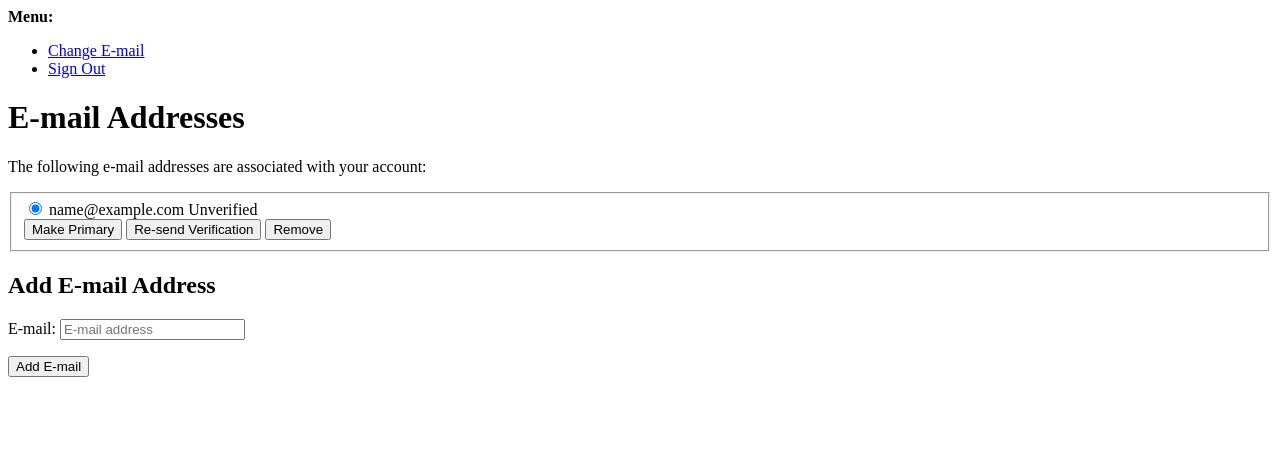
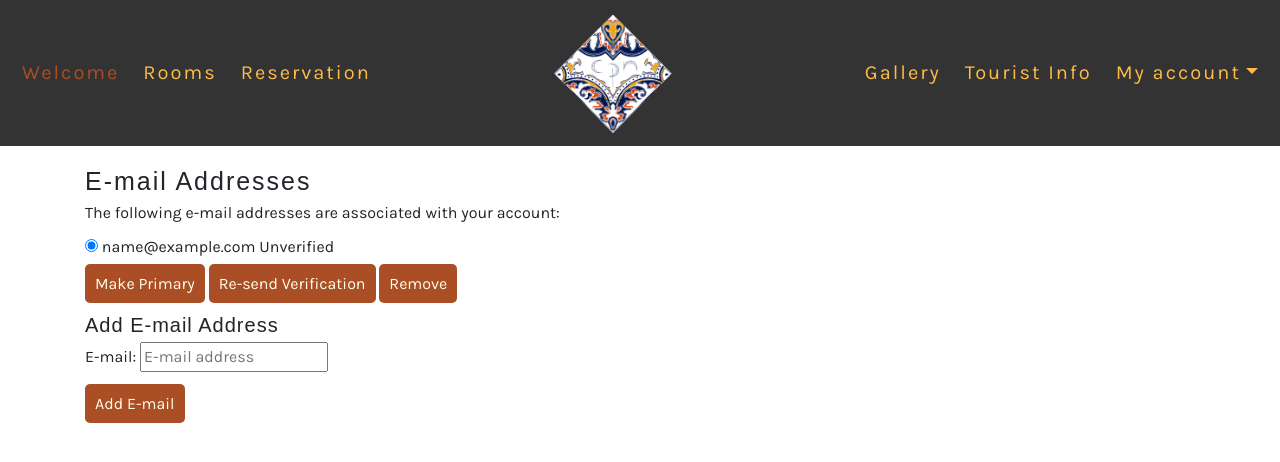
Before and after one commit to AnoukSmet/Casa-Pedra-Nobre, a Django app: page /accounts/email/ in a window 1280 px wide. Shown: the top 462 px of the page. Run offline with Django 3.2, Linux system fonts and the light colour scheme; the visitor is signed in with stand-in values (Sample User, id 1); data comes from the database, SQL or seed files in the repository; some libraries are stand-ins or nearby versions; some web fonts are replaced.

```diff
--- a/static/css/style.css
+++ b/static/css/style.css
@@ -286,6 +286,23 @@ body {
 
 /* Account settings */
 
+/* Login */
+
+.account-container {
+    margin-top: 2rem;
+    text-align: left;
+}
+
+.account-container p a {
+    color: #aa4e26;
+}
+.account-buttons {
+    border: none;
+    padding: 1rem;
+    text-decoration: none;
+    line-height: 1.9rem;
+}
+
 /* Media Queries */
 
 @media (min-width: 768px) {
--- a/templates/allauth/account/base.html
+++ b/templates/allauth/account/base.html
@@ -1,40 +1,8 @@
-<!DOCTYPE html>
-<html>
-  <head>
-    <title>{% block head_title %}{% endblock %}</title>
-    {% block extra_head %}
-    {% endblock %}
-  </head>
-  <body>
-    {% block body %}
+{% extends "base.html" %}
 
-    {% if messages %}
+{% block content %}
     <div>
-      <strong>Messages:</strong>
-      <ul>
-        {% for message in messages %}
-        <li>{{message}}</li>
-        {% endfor %}
-      </ul>
+        {% block inner_content %}
+        {% endblock %}
     </div>
-    {% endif %}
-
-    <div>
-      <strong>Menu:</strong>
-      <ul>
-        {% if user.is_authenticated %}
-        <li><a href="{% url 'account_email' %}">Change E-mail</a></li>
-        <li><a href="{% url 'account_logout' %}">Sign Out</a></li>
-        {% else %}
-        <li><a href="{% url 'account_login' %}">Sign In</a></li>
-        <li><a href="{% url 'account_signup' %}">Sign Up</a></li>
-        {% endif %}
-      </ul>
-    </div>
-    {% block content %}
-    {% endblock %}
-    {% endblock %}
-    {% block extra_body %}
-    {% endblock %}
-  </body>
-</html>
+{% endblock %}
--- a/templates/allauth/account/email.html
+++ b/templates/allauth/account/email.html
@@ -5,7 +5,9 @@
 {% block head_title %}{% trans "E-mail Addresses" %}{% endblock %}
 
 {% block content %}
-    <h1>{% trans "E-mail Addresses" %}</h1>
+{% include '../components/navigation/navbar.html' %}
+<div class="container account-container">
+    <h1 class="heading mb-2">{% trans "E-mail Addresses" %}</h1>
     {% if user.emailaddress_set.all %}
     <p>{% trans 'The following e-mail addresses are associated with your account:' %}</p>
 
@@ -31,9 +33,9 @@
     {% endfor %}
 
     <div class="buttonHolder">
-      <button class="secondaryAction" type="submit" name="action_primary" >{% trans 'Make Primary' %}</button>
-      <button class="secondaryAction" type="submit" name="action_send" >{% trans 'Re-send Verification' %}</button>
-      <button class="primaryAction" type="submit" name="action_remove" >{% trans 'Remove' %}</button>
+        <button class="secondaryAction button account-buttons mb-3" type="submit" name="action_primary" >{% trans 'Make Primary' %}</button>
+        <button class="secondaryAction button account-buttons mb-3" type="submit" name="action_send" >{% trans 'Re-send Verification' %}</button>
+        <button class="primaryAction button account-buttons mb-3" type="submit" name="action_remove" >{% trans 'Remove' %}</button>
     </div>
 
     </fieldset>
@@ -45,15 +47,15 @@
     {% endif %}
 
     {% if can_add_email %}
-    <h2>{% trans "Add E-mail Address" %}</h2>
+        <h2 class="sub-heading mb-2">{% trans "Add E-mail Address" %}</h2>
 
         <form method="post" action="{% url 'account_email' %}" class="add_email">
             {% csrf_token %}
             {{ form.as_p }}
-        <button name="action_add" type="submit">{% trans "Add E-mail" %}</button>
+            <button name="action_add" class="button account-buttons" type="submit">{% trans "Add E-mail" %}</button>
         </form>
     {% endif %}
-
+</div>
 {% endblock %}
 
 
--- a/templates/allauth/account/password_reset_done.html
+++ b/templates/allauth/account/password_reset_done.html
@@ -6,11 +6,14 @@
 {% block head_title %}{% trans "Password Reset" %}{% endblock %}
 
 {% block content %}
-    <h1>{% trans "Password Reset" %}</h1>
+{% include '../components/navigation/navbar.html' %}
+<div class="container account-container">
+    <h1 class="heading mb-2">{% trans "Password Reset" %}</h1>
 
     {% if user.is_authenticated %}
     {% include "account/snippets/already_logged_in.html" %}
     {% endif %}
 
     <p>{% blocktrans %}We have sent you an e-mail. Please contact us if you do not receive it within a few minutes.{% endblocktrans %}</p>
+</div>
 {% endblock %}
--- a/templates/allauth/account/password_reset_from_key_done.html
+++ b/templates/allauth/account/password_reset_from_key_done.html
@@ -4,6 +4,10 @@
 {% block head_title %}{% trans "Change Password" %}{% endblock %}
 
 {% block content %}
-    <h1>{% trans "Change Password" %}</h1>
+
+{% include '../components/navigation/navbar.html' %}
+<div class="container account-container">
+    <h1 class="heading mb-2">{% trans "Change Password" %}</h1>
     <p>{% trans 'Your password is now changed.' %}</p>
+</div>
 {% endblock %}
--- a/templates/base.html
+++ b/templates/base.html
@@ -36,8 +36,6 @@
         <title>Casa Pedra Nobre {% block extra_title %}{% endblock %}</title>
     </head>
     <body>
-        <header></header>
-
         {% if messages %}
         <div class="messages-container"></div>
         {% endif %}
```
Also changed, not shown: casa_pedra_nobre/settings.py (+16 -0 lines), templates/allauth/account/account_inactive.html (+5 -2 lines), templates/allauth/account/email_confirm.html (+4 -4 lines), templates/allauth/account/login.html (+5 -3 lines), templates/allauth/account/logout.html (+6 -4 lines), templates/allauth/account/password_change.html (+7 -3 lines), templates/allauth/account/password_reset.html (+6 -2 lines), templates/allauth/account/password_reset_from_key.html (+6 -2 lines), templates/allauth/account/password_set.html (+6 -2 lines), templates/allauth/account/signup.html (+5 -3 lines), templates/allauth/account/signup_closed.html (+6 -2 lines), templates/allauth/account/verification_sent.html (+5 -2 lines), templates/allauth/account/verified_email_required.html (+6 -3 lines). Lines whose indentation alone changed are shown as unchanged.
